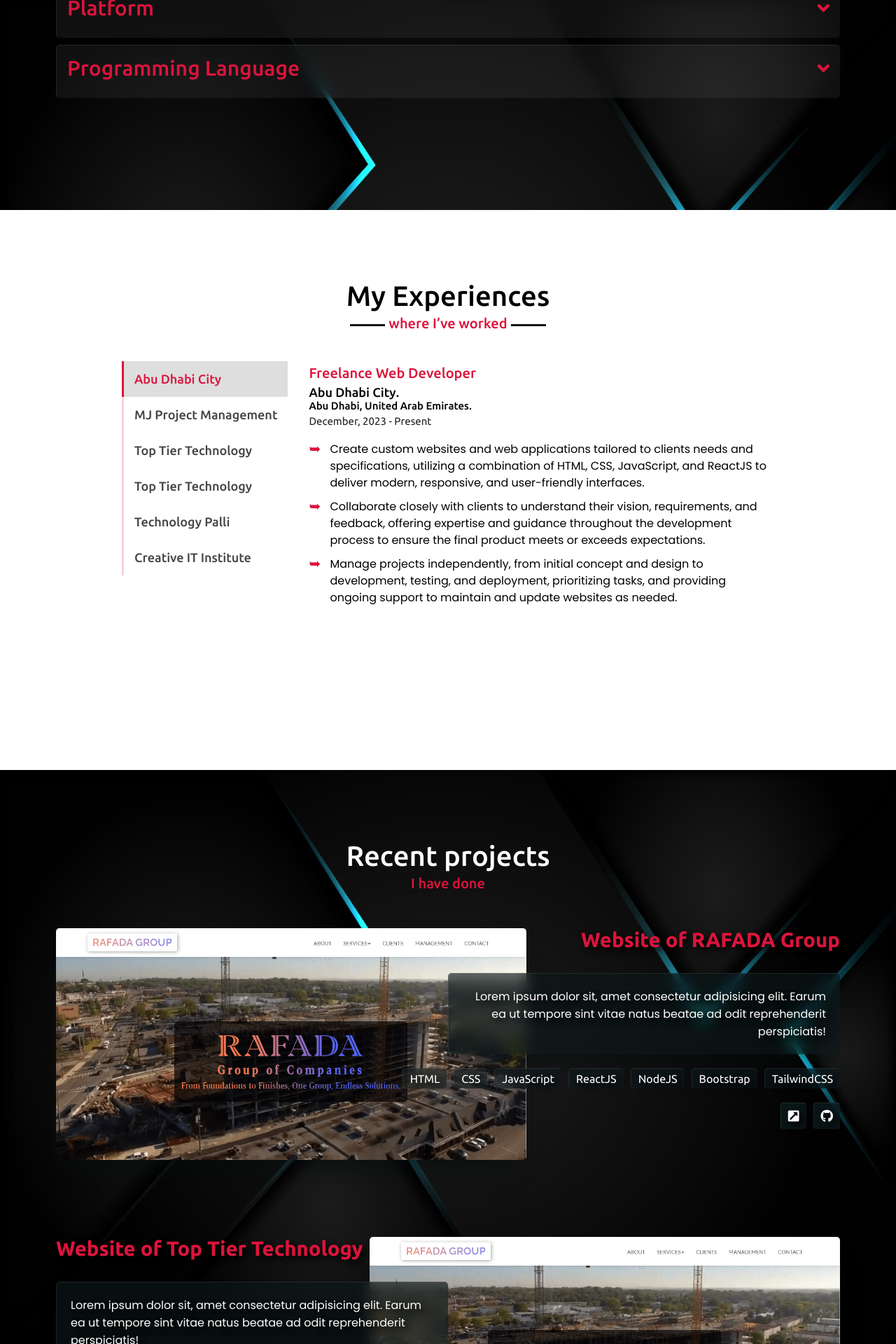
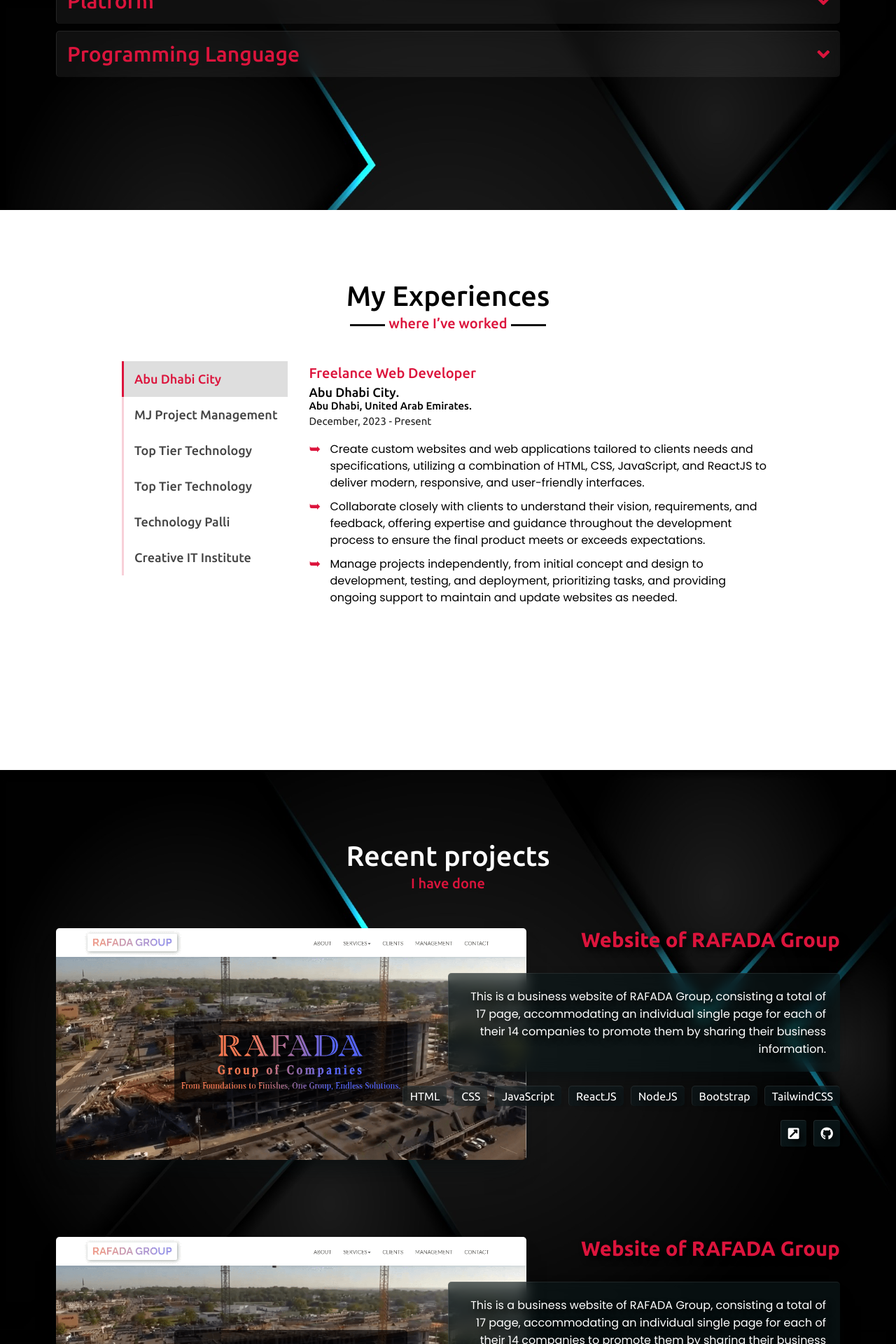
Before and after one commit to Maaazhar/maaazhar.github.io, a React (Vite) app: page / in a window 1280 px wide. Shown: the part 2467-4387 px from the top of the page at 70% size. Built offline with nearby package versions, Linux system fonts and the light colour scheme.

Commit message:
updating skill section-11

```diff
--- a/src/components/Education/Education.jsx
+++ b/src/components/Education/Education.jsx
@@ -5,7 +5,7 @@ const Education = () => {
             <section className="education" id="education">
                 <div className="max-width">
                     <h2 className="title">My Education</h2>
-                    <h3>This section is under maintenance</h3>
+                    <h3  className="information">This section is under maintenance</h3>
                 </div>
             </section>
         </div>
--- a/src/components/Project/Project.jsx
+++ b/src/components/Project/Project.jsx
@@ -2,6 +2,33 @@ import "./Project.css";
 import imgOfRafada from "../../assets/images/project/rafada.png";
 
 const Project = () => {
+    const project = [
+        {
+            "category": "Client Project",
+            "list": [
+                {
+                    "image": imgOfRafada,
+                    "title": "Website of RAFADA Group",
+                    "details": "This is a business website of RAFADA Group, consisting a total of 17 page, accommodating an individual single page for each of their 14 companies to promote them by sharing their business information.",
+                    "technology": ["HTML", "CSS", "ReactJS", "Bootstrap", "Font Awesome", "Organic  SEO"],
+                    "liveLink": "https://www.rafadagroup.com/",
+                }
+            ]
+        },
+        {
+            "category": "Personal Project",
+            "list": [
+                {
+                    "image": "",
+                    "title": "",
+                    "details": "",
+                    "technology": [],
+                    "liveLink": "",
+                    "githubLink": ""
+                }
+            ]
+        }
+    ]
     return (
         <div>
             <section className="project" id="project">
@@ -9,6 +36,7 @@ const Project = () => {
                     <h2 className="title">Recent projects</h2>
                     <div className="projectContentWrapper">
                         <div className="projectContent">
+
                             <div className="singleProjectWrapper">
                                 <div className="singleProject ">
                                     <div className="projectImg "><img src={imgOfRafada} alt="" /></div>
@@ -17,7 +45,36 @@ const Project = () => {
                                             <h3>Website of RAFADA Group</h3>
                                         </div>
                                         <div className="projectInfo ">
-                                            <p className="projectDetails">Lorem ipsum dolor sit, amet consectetur adipisicing elit. Earum ea ut tempore sint vitae natus beatae ad odit reprehenderit perspiciatis!</p>
+                                            <p className="projectDetails">This is a business website of RAFADA Group, consisting a total of 17 page, accommodating an individual single page for each of their 14 companies to promote them by sharing their business information.</p>
+                                            <div className="projectTechnology">
+                                                <ul>
+                                                    <li>HTML</li>
+                                                    <li>CSS</li>
+                                                    <li>JavaScript</li>
+                                                    <li>ReactJS</li>
+                                                    <li>NodeJS</li>
+                                                    <li>Bootstrap</li>
+                                                    <li>TailwindCSS</li>
+                                                </ul>
+                                            </div>
+                                            <div className="projectLink ">
+                                                <a href="#"><i className="fas fa-external-link-square-alt"></i></a>
+                                                {/* <a href="#"><svg  version="1.1" viewBox="0 0 24 24" width="24px"><g fill="#fff" fillRule="evenodd" stroke="none" strokeWidth="1"><g transform="translate(12.000000, 12.000000) scale(1, 1) translate(-12, -10.000000) "><path d="M19,19 L5,19 L5,5 L12,5 L12,3 L5,3 C3.89,3 3,3.9 3,5 L3,19 C3,20.1 3.89,21 5,21 L19,21 C20.1,21 21,20.1 21,19 L21,12 L19,12 L19,19 Z M14,3 L14,5 L17.59,5 L7.76,14.83 L9.17,16.24 L19,6.41 L19,10 L21,10 L21,3 L14,3 Z" fill="#fff" fillRule="nonzero"></path></g></g></svg></a> */}
+                                                <a href="#"><i className="fab fa-github"></i></a>
+                                            </div>
+                                        </div>
+                                    </div>
+                                </div>
+                            </div>
+                            <div className="singleProjectWrapper">
+                                <div className="singleProject ">
+                                    <div className="projectImg "><img src={imgOfRafada} alt="" /></div>
+                                    <div className="projectDescription ">
+                                        <div className="projectTitle">
+                                            <h3>Website of RAFADA Group</h3>
+                                        </div>
+                                        <div className="projectInfo ">
+                                            <p className="projectDetails">This is a business website of RAFADA Group, consisting a total of 17 page, accommodating an individual single page for each of their 14 companies to promote them by sharing their business information.</p>
                                             <div className="projectTechnology">
                                                 <ul>
                                                     <li>HTML</li>
--- a/src/components/Skill/Skills.css
+++ b/src/components/Skill/Skills.css
@@ -43,12 +43,15 @@
     transition: transform 0.5s ease-in-out;
 }
 
+.skillCategory>input[type="radio"]:checked~.skillCategoryTitle>i {
+    transform: rotate(180deg);
+}
+
 .skillCategory>input[type="radio"] {
     display: none;
 }
 
 .skillWrapper {
-    margin-top: 0px;
     display: grid;
     grid-template-rows: 0fr;
     transition: all 0.5s ease-in-out;
@@ -56,10 +59,11 @@
 
 .skillCategory>input[type="radio"]:checked~.skillWrapper {
     grid-template-rows: 1fr;
+    padding: 10px 0px;
 }
 
 .skill {
-    padding: 5px 10px;
+    padding: 0px 10px;
     display: flex;
     align-items: center;
     justify-content: center;
@@ -178,8 +182,6 @@
     }
 }
 
-@media (max-width: 690px) {}
-
 @media (max-width: 500px) {
     .skills .skillsContent .left .text {
         font-size: 19px;
@@ -191,7 +193,6 @@
     }
 
     .skill {
-        padding: 10px;
         align-items: flex-start;
         justify-content: center;
     }
@@ -222,31 +223,3 @@
     }
 
 }
-
-/* @media (max-width: 380px) {
-    .skillCategoryTitle {
-        font-size: 20px;
-    }
-
-    .skillItem {
-        height: 25px;
-    }
-
-    .skillImg {
-        width: 10px;
-        margin: 0px 2px;
-    }
-
-    .skillImg svg {
-        width: 10px;
-    }
-
-    .skillName {
-        font-size: 10px;
-    }
-
-    .skillAge {
-        font-size: 7px;
-        margin: 0px 2px;
-    }
-} */
--- a/src/components/Skill/Skills.jsx
+++ b/src/components/Skill/Skills.jsx
@@ -5,10 +5,7 @@ import { useState } from "react";
 export const Skills = () => {
     const currentYear = new Date().getFullYear();
     const [skillCategory, setSkillCategory] = useState(0)
-
-    const toggleCategory = (i) => {
-        setSkillCategory(i);
-    }
+    const toggleCategory = (i) => setSkillCategory(i);
 
     return (
         <div>
@@ -20,18 +17,29 @@ export const Skills = () => {
                             return (
                                 <>
                                     <div className="skillCategory" key={`${d.category}-${i}`}>
-                                        <label className="skillCategoryTitle" htmlFor={"skillAccordion-" + i}>{d.category} <i style={skillCategory === i ? { transform: "rotate(180deg)" } : {}} className="fas fa-angle-down"></i></label>
-                                        <input type="radio" name="SkillAccordion" value={i} id={"skillAccordion-" + i} onClick={() => toggleCategory(i)} checked={skillCategory === i ? true : false} />
+                                        <input
+                                            type="radio"
+                                            id={"skillAccordion-" + i}
+                                            name="SkillAccordion"
+                                            value={i}
+                                            onClick={() => toggleCategory(i)}
+                                            checked={skillCategory === i ? true : false} />
+                                        <label
+                                            className="skillCategoryTitle"
+                                            htmlFor={"skillAccordion-" + i}>
+                                            {d.category} <i className="fas fa-angle-down"> </i>
+                                        </label>
                                         <div className="skillWrapper">
                                             <div className={"skill skill-"}>
                                                 {d.list.map((s, i) => {
                                                     return (
                                                         <div className="skillItem" key={`${s.logo}-${i}`}>
-                                                            <div className="skillImg">
-                                                                {s.logo}
+                                                            <div className="skillImg"> {s.logo} </div>
+                                                            <div className="skillName"> {s.title} </div>
+                                                            <div className="skillAge">
+                                                                {currentYear - s.startingYear}+ Years of
+                                                                <br />Experience
                                                             </div>
-                                                            <div className="skillName">{s.title}</div>
-                                                            <div className="skillAge">{currentYear - s.startingYear}+ Years of<br />Experience </div>
                                                         </div>
                                                     )
                                                 }
```
